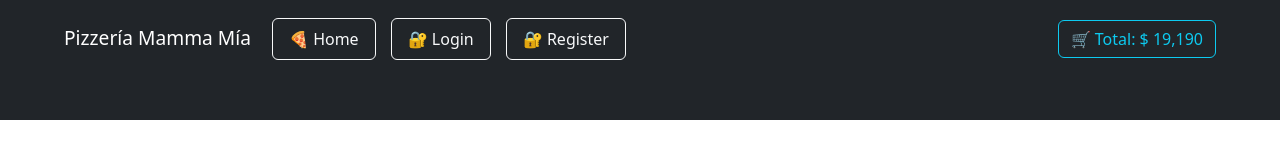
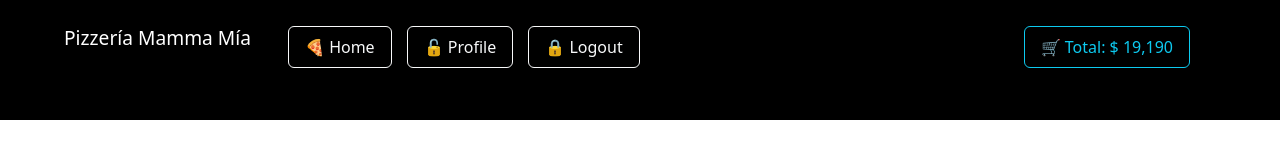
Before and after one commit to NaniCocio/PizzeriaMM, a React (Vite) app: page /cart in a window 1280 px wide. Shown: the top 154 px of the page. Built offline with nearby package versions, Linux system fonts and the light colour scheme; no server answers.

Commit message:
agrego userContext

```diff
--- a/src/App.jsx
+++ b/src/App.jsx
@@ -1,4 +1,3 @@
-import { useState } from 'react'
 import 'bootstrap/dist/css/bootstrap.min.css'
 import './App.css'
 import Footer from './components/Footer'
@@ -10,11 +9,13 @@ import Carrito from './views/Cart'
 import Pizza from './views/Pizza'
 import NotFound from './views/NotFound'
 import Profile from './views/Profile'
-import { Routes, Route } from'react-router-dom'
+import { Routes, Route, Navigate} from'react-router-dom'
 import { PizzaProvider } from './context/PizzaContext'
+import { useUser } from './context/UserContext'
 
 
 function App() {
+  const {token} = useUser()
 
   return (
     <div className='page-container'>
@@ -26,7 +27,7 @@ function App() {
           <Route path='/registro' element={<Registro />}/>
           <Route path='/cart' element={<Carrito />}/>
           <Route path='/pizza/:id' element={<Pizza />}/>
-          <Route path='/profile' element={<Profile />}/>
+          <Route path='/profile' element={token ?<Profile /> : <Navigate to='/login'/>}/>
           <Route path='*' element={<NotFound />} />
         </Routes>
       </PizzaProvider>
--- a/src/components/Navbar.jsx
+++ b/src/components/Navbar.jsx
@@ -4,10 +4,11 @@ import Navbar from 'react-bootstrap/Navbar';
 import Button from 'react-bootstrap/Button';
 import { Link } from 'react-router-dom';
 import { usePizzaContext } from '../context/PizzaContext';
+import { useUser } from '../context/UserContext';
 
 
 const Navegacion =() => {
-    const token = false;
+    const { token, logout } = useUser();
     const { cart } = usePizzaContext();
 
     // Calcular el total del carrito
@@ -16,18 +17,18 @@ const Navegacion =() => {
 
 return (
     <div>
-        <Navbar collapseOnSelect className='navbar' expand="lg" bg="dark" variant="dark" fixed="top">
+        <Navbar collapseOnSelect className='navbar' expand="lg" fixed="top" bg='dark' variant='dark'>
         {token ? (
             <Container style={{maxWidth: '1200px'}} className='contenido-navbar'>
-                <Navbar.Brand href="#home" >Pizzería Mamma Mía</Navbar.Brand>
+                <Navbar.Brand href="#home" className='titulo-nav'>Pizzería Mamma Mía</Navbar.Brand>
                 <Navbar.Toggle aria-controls="responsive-navbar-nav" expand='lg' />
-                <Navbar.Collapse id="responsive-navbar-nav" expand='lg' bg="dark" variant="dark" >
-                <Nav className="me-auto">
+                <Navbar.Collapse id="responsive-navbar-nav" expand='lg' >
+                <Nav className="me-auto boton-nav">
                     <Button variant="outline-light" className="link" as={Link} to="/">🍕 Home</Button>
                     <Button variant="outline-light" className="link" as={Link} to="/profile">🔓 Profile</Button>
-                    <Button variant="outline-light" className="link">🔒 Logout</Button>
+                    <Button variant="outline-light" className="link" onClick={logout} as={Link} to="/">🔒 Logout</Button>
                 </Nav>
-                <Button variant="outline-info" className="float-end">🛒 Total: $ {valor.toLocaleString()}</Button>
+                <Button variant="outline-info" className="float-end link" as={Link} to="/cart">🛒 Total: $ {total.toLocaleString()}</Button>
                 </Navbar.Collapse>
             </Container>
             ) : (
@@ -35,7 +36,7 @@ return (
                 <Navbar.Brand href="#home">Pizzería Mamma Mía</Navbar.Brand>
                 <Navbar.Toggle aria-controls="basic-navbar-nav" expand='lg' />
                 <Navbar.Collapse id="basic-navbar-nav" expand='lg'>
-                    <Nav className="me-auto">
+                    <Nav className="me-auto ">
                         <Button variant="outline-light" className="link" as={Link} to="/">🍕 Home</Button>
                         <Button variant="outline-light" className="link" as={Link} to="/login">🔐 Login</Button>
                         <Button variant="outline-light" className="link" as={Link} to="/registro">🔐 Register</Button>
--- /dev/null
+++ b/src/context/UserContext.jsx
@@ -0,0 +1,23 @@
+import React from 'react'
+import { createContext, useContext, useState } from "react";
+
+const UserContext = createContext();
+
+export const UserProvider = ({children}) => {
+    const [token, setToken] = useState(true); //sesión cerrada
+    const login = (newToken) => {
+        setToken(newToken);
+    };
+    const logout =() => {
+        setToken(false);
+    }
+    const [user, setUser] = useState(null);
+
+    return (
+        <UserContext.Provider value={{ token, login, logout, user, setUser}}>
+            {children}
+        </UserContext.Provider>
+    )
+}
+
+export const useUser = () => useContext(UserContext);
--- a/src/index.css
+++ b/src/index.css
@@ -72,10 +72,28 @@ button:focus-visible {
 }
 
 .navbar {
-  z-index: 1000;
+  z-index: 1050 !important;
+  position: fixed;
   height: 120px;
   padding: 10px 0;
-  transition: background-color 0.3s ease;
+  transition: background-color 0.3s ease ;
+  background-color: #000 !important;
+
+}
+.titulo-nav{
+  color: #ffffff;
+}
+
+
+.navbar-collapse {
+  width: 100vw;
+  left: 0;
+  right: 0;
+  z-index: 1060;
+  top: 100%;
+  background-color: #000;
+  padding: 1rem;
+  position: relative;
 }
 .contenido-navbar{
   padding-top: 100px;
@@ -96,33 +114,15 @@ button:focus-visible {
   padding: 8px 16px; /* Ajustar el tamaño de los botones */
 }
 
-/* Ajuste del espaciado de los botones para pantallas pequeñas */
-@media (max-width: 576px) {
-  .navbar {
-    height: 100px;  /* Ajusta más el alto en pantallas pequeñas */
-    padding: 5px 0;
- /* Reduce aún más el padding */
-  }
-
-  .navbar .link {
-    padding: 4px 8px;  /* Ajusta el tamaño de los botones */
-  }
-}
-
 .link{
   margin-left: 5px;
+  margin-top: 1rem;
 }
 
 .home {
   margin-top: 10rem;
 }
 
-@media (min-width: 480px) {
-  .home {
-    margin-top: 1.8rem;
-  }
-
-}
 
 .header{
   background-image: url("./img/header.jpg");
@@ -159,9 +159,6 @@ button:focus-visible {
   padding: 1.5rem;
   margin-bottom: 3rem;
 }
-
-
-
 
 .titulo{
   text-align: start;
@@ -202,13 +199,6 @@ button:focus-visible {
   padding-bottom: 3rem;
   text-align: center;
   margin: 30px 5rem 50px 5rem;
-}
-
-@media (min-width: 1250px) {
-  .form{
-    margin-left: 20rem;
-    margin-right: 20rem;
-  }
 }
 
 .label{
@@ -265,12 +255,23 @@ button:focus-visible {
 }
 
 /* Pantallas grandes */
+
+@media (min-width: 1250px) {
+  .form{
+    margin-left: 20rem;
+    margin-right: 20rem;
+  }
+
+}
 @media (min-width: 1024px) {
   .card-pizza {
     max-width: 600px;
   }
   .titulo-pizza {
     font-size: 2rem;
+  }
+  .navbar-collapse{
+    position: relative !important;
   }
 }
 
@@ -287,6 +288,17 @@ button:focus-visible {
   }
 }
 
+@media (max-width: 576px) {
+  .navbar {
+    height: 100px;
+    padding: 5px 0;
+  }
+
+  .navbar .link {
+    padding: 4px 8px;
+  }
+}
+
 /* Móviles */
 @media (max-width: 480px) {
   .card-pizza {
@@ -299,6 +311,15 @@ button:focus-visible {
     margin-top: 10px;
   }
 
+}
+
+@media (min-width: 480px) {
+  .home {
+    margin-top: 1.8rem;
+  }
+  .navbar-collapse{
+    position: absolute;
+  }
 }
 
 .card-text{
@@ -326,3 +347,7 @@ button:focus-visible {
 .cierre{
   margin-right: 1rem;
 }
+
+.carrito-container{
+  padding-bottom: 120px;
+}
--- a/src/main.jsx
+++ b/src/main.jsx
@@ -4,17 +4,20 @@ import { BrowserRouter } from 'react-router-dom'
 import App from './App.jsx'
 import './index.css'
 import { ContentProvider } from "./context/ContentContext.jsx";
+import { UserProvider } from './context/UserContext.jsx'
 
 import "bootstrap/dist/css/bootstrap.min.css";
 
 ReactDOM.createRoot(document.getElementById('root')).render(
   <React.StrictMode>
     <React.StrictMode>
-      <ContentProvider>
-        <BrowserRouter>
-          <App />
-        </BrowserRouter>
-      </ContentProvider>
+      <UserProvider>
+        <ContentProvider>
+          <BrowserRouter>
+            <App />
+          </BrowserRouter>
+        </ContentProvider>
+      </UserProvider>
     </React.StrictMode>
   </React.StrictMode>,
 )
--- a/src/views/Cart.jsx
+++ b/src/views/Cart.jsx
@@ -1,5 +1,6 @@
 import React from 'react';
 import { usePizzaContext } from '../context/PizzaContext';
+import { useUser } from '../context/UserContext';
 import Row from 'react-bootstrap/Row';
 import Col from 'react-bootstrap/Col';
 import Button from 'react-bootstrap/Button';
@@ -7,12 +8,13 @@ import Image from 'react-bootstrap/Image';
 
 const Carrito = () => {
     const { cart, actualizar, eliminar } = usePizzaContext();
+    const { token } = useUser()
 
     // Calcular el total del carrito
     const total = cart.reduce((sum, item) => sum + item.price * item.count, 0);
 
     return (
-        <div>
+        <div className='carrito-container'>
             <h2 className='DetalleCarrito'>Carrito de Compras</h2>
             {cart.map((item) => (
                 <Row key={item.id} className="align-items-center itemPizza">
@@ -31,8 +33,13 @@ const Carrito = () => {
                     </Col>
                 </Row>
             ))}
+
             <h3>Total: ${total.toLocaleString()}</h3>
-            <Button variant="dark">Pagar</Button>
+            <Button variant="dark" disabled={!token} >Pagar</Button>
+            {!token && <p style={{color: "red", marginTop: "10px"}}>Debes iniciar sesión para pagar.</p>}
+
+
+
 
         </div>
     );
--- a/src/views/Profile.jsx
+++ b/src/views/Profile.jsx
@@ -1,10 +1,7 @@
 import React from 'react'
 import Navbar from 'react-bootstrap/Navbar';
 import Form from 'react-bootstrap/Form';
-import Button from 'react-bootstrap/Button';
-import InputGroup from 'react-bootstrap/InputGroup';
-import Row from 'react-bootstrap/Row';
-import Col from 'react-bootstrap/Col';
+
 
 function Profile() {
     return (
@@ -15,16 +12,9 @@ function Profile() {
                     Bienvenido: <a href="#login">daniela.cocio@gmail.com</a>
                 </Navbar.Text>
                 </Form>
-                <Form inline>
-                    <Row>
-                    <Col xs="auto">
-                        <Button type="submit" className='cierre' variant='dark'>Cerrar Sesión</Button>
-                    </Col>
-                    </Row>
-                </Form>
             </Navbar>
         </div>
-  )
+        )
 }
 
 export default Profile
```
